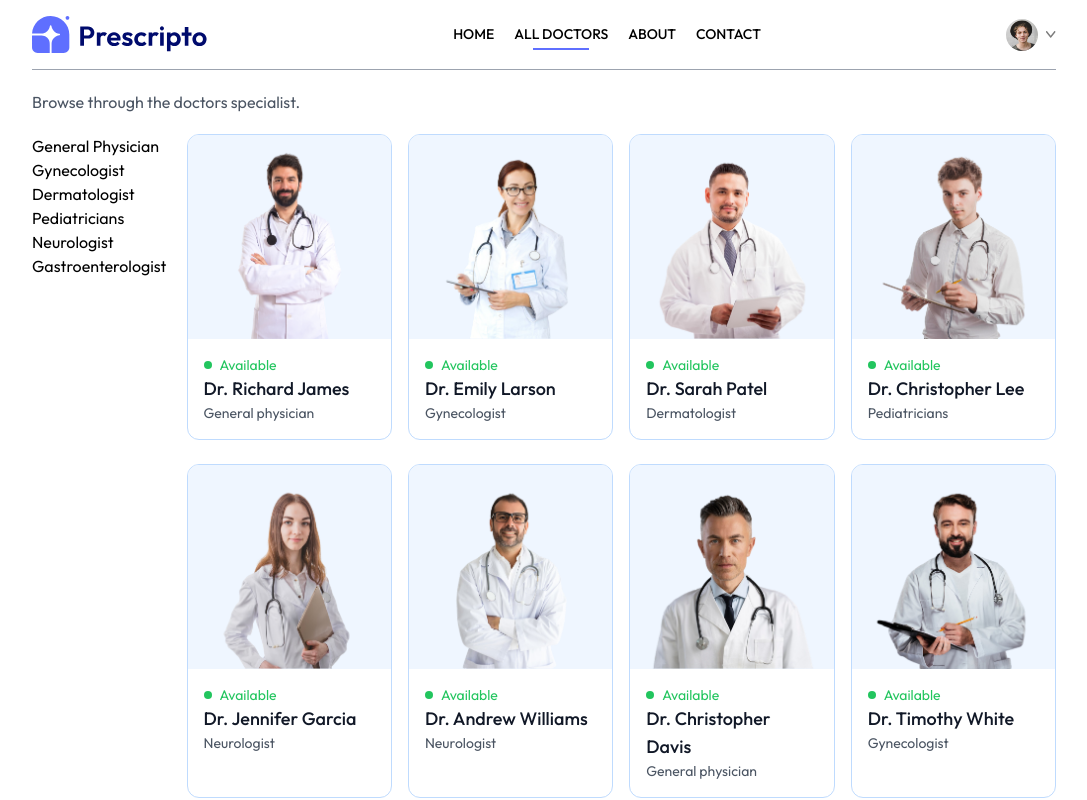
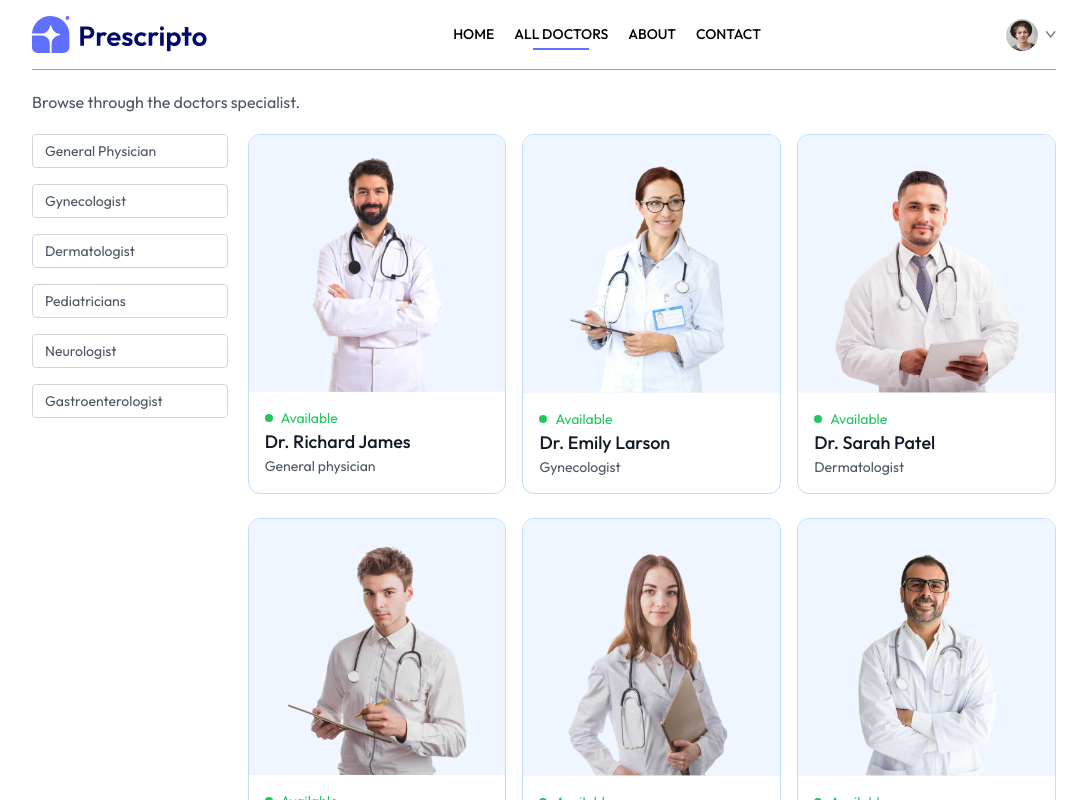
Before and after one commit to tipizzo/appointment-booking, a React (Vite) app in the folder frontend/: page /doctors in a window 1280 px wide. Shown: the top 800 px of the page, without its empty margins (96-1183 px from the left). Built offline with nearby package versions, Linux system fonts and the light colour scheme.

Commit message:
Finalizing the Doctors component

```diff
--- a/frontend/src/pages/Doctors.jsx
+++ b/frontend/src/pages/Doctors.jsx
@@ -26,13 +26,13 @@ const Doctors = () => {
     <div>
       <p className='text-gray-600'>Browse through the doctors specialist.</p>
       <div className='flex flex-col sm:flex-row items-start gap-5 mt-5'>
-        <div>
-            <p>General Physician</p>
-            <p>Gynecologist</p>
-            <p>Dermatologist</p>
-            <p>Pediatricians</p>
-            <p>Neurologist</p>
-            <p>Gastroenterologist</p>
+        <div className='flex flex-col gap-4 text-sm text-gray-600'>
+            <p onClick={() => speciality === 'General physician' ? navigate('/doctors'): navigate('/doctors/General physician')} className={`w-[94vw] sm:w-auto pl-3 py-1.5 pr-16 border border-gray-300 rounded transition-all cursor-pointer`}>General Physician</p>
+            <p onClick={() => speciality === 'Gynecologist' ? navigate('/doctors'): navigate('/doctors/Gynecologist')} className={`w-[94vw] sm:w-auto pl-3 py-1.5 pr-16 border border-gray-300 rounded transition-all cursor-pointer`}>Gynecologist</p>
+            <p onClick={() => speciality === 'Dermatologist' ? navigate('/doctors'): navigate('/doctors/Dermatologist')} className={`w-[94vw] sm:w-auto pl-3 py-1.5 pr-16 border border-gray-300 rounded transition-all cursor-pointer`}>Dermatologist</p>
+            <p onClick={() => speciality === 'Pediatricians' ? navigate('/doctors'): navigate('/doctors/Pediatricians')} className={`w-[94vw] sm:w-auto pl-3 py-1.5 pr-16 border border-gray-300 rounded transition-all cursor-pointer`}>Pediatricians</p>
+            <p onClick={() => speciality === 'Neurologist' ? navigate('/doctors'): navigate('/doctors/Neurologist')} className={`w-[94vw] sm:w-auto pl-3 py-1.5 pr-16 border border-gray-300 rounded transition-all cursor-pointer`}>Neurologist</p>
+            <p onClick={() => speciality === 'Gastroenterologist' ? navigate('/doctors'): navigate('/doctors/Gastroenterologist')} className={`w-[94vw] sm:w-auto pl-3 py-1.5 pr-16 border border-gray-300 rounded transition-all cursor-pointer`}>Gastroenterologist</p>
         </div>
         <div className='w-full grid grid-cols-auto gap-4 gap-y-6'>
         {
```
